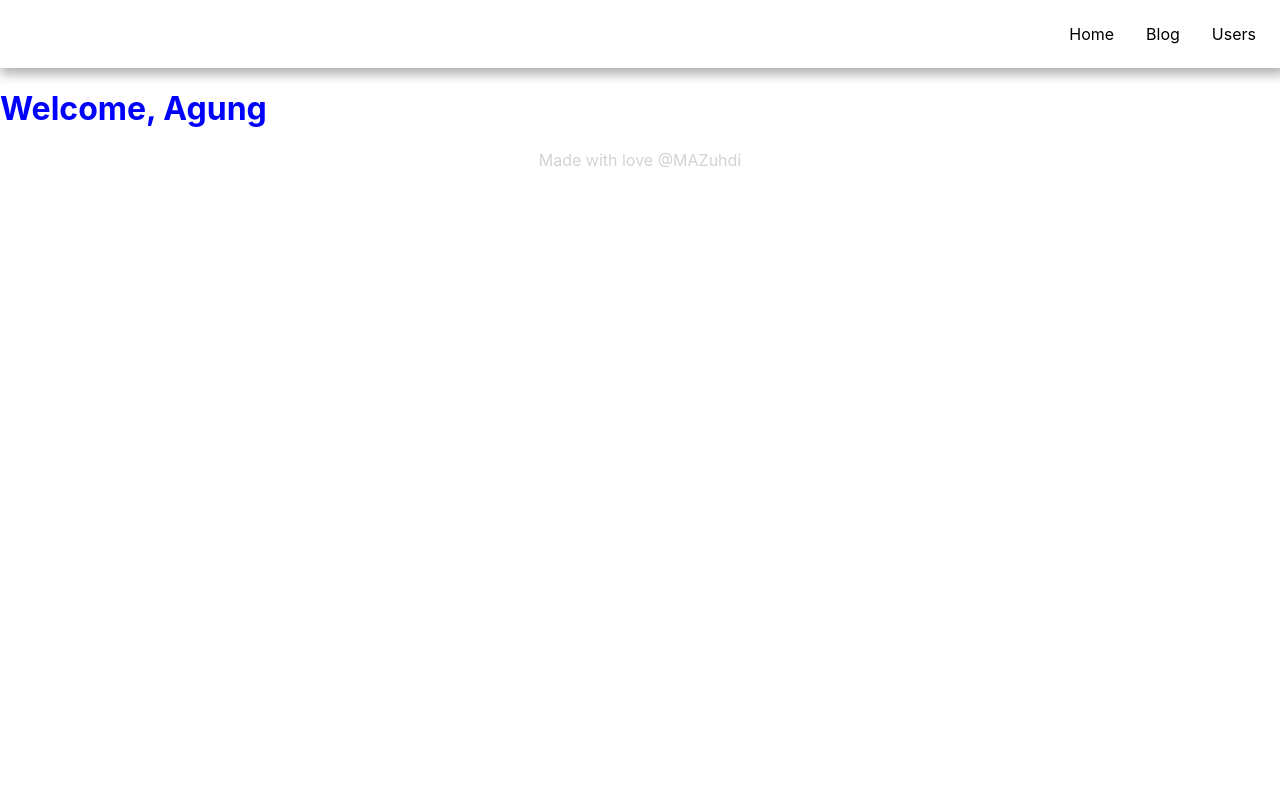
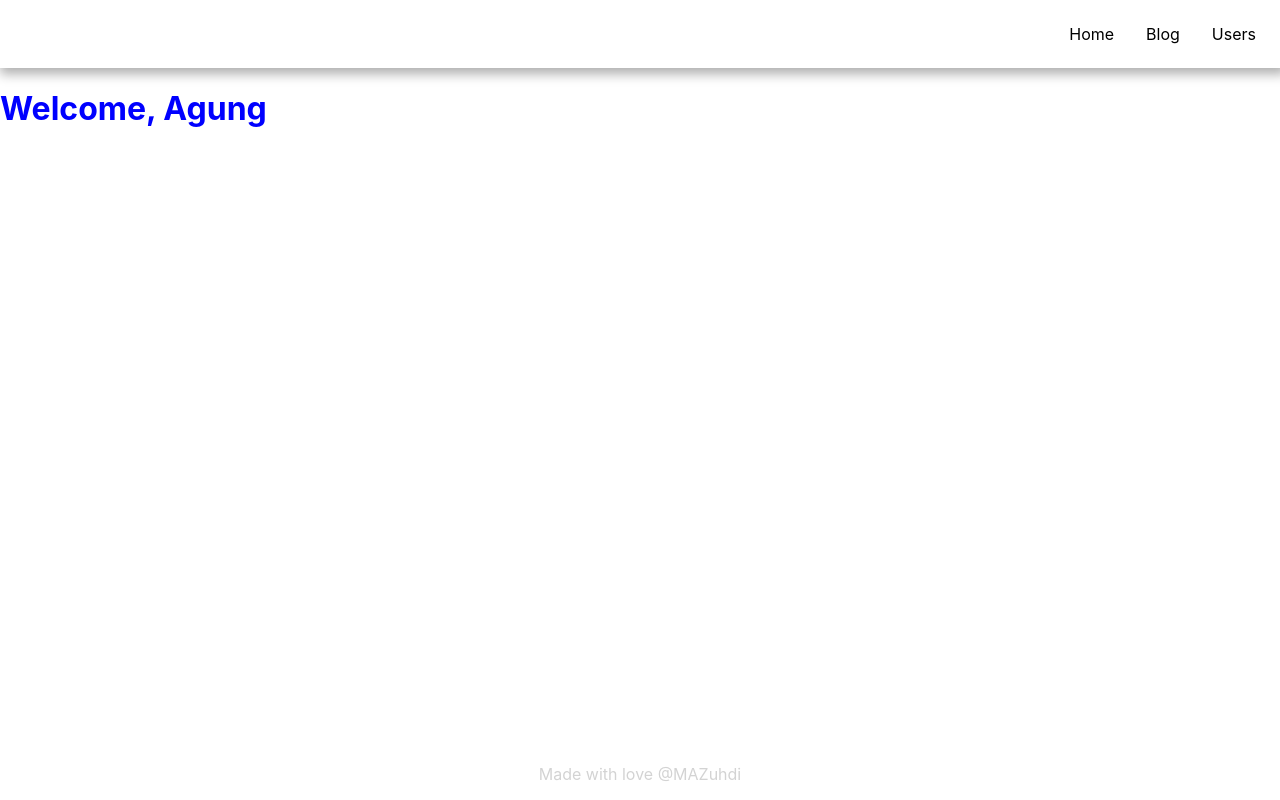
Before and after one commit to MAZuhdi/basic-nextjs, a Next.js app: page / in a window 1280 px wide. Built offline with nearby package versions, Linux system fonts and the light colour scheme.

Commit message:
Membuat Layout Page #09

```diff
--- /dev/null
+++ b/components/Layout/Layout.module.css
@@ -0,0 +1,9 @@
+.container {
+    height: 100%;
+    display: flex;
+    flex-direction: column;
+}
+
+.content {
+    flex: 1;
+}
--- /dev/null
+++ b/components/Layout/index.tsx
@@ -0,0 +1,20 @@
+import { ReactNode } from 'react';
+import Footer from '../Footer'
+import Header from '../Header'
+import styles from './Layout.module.css'
+
+interface LayoutProps{
+    children: ReactNode;
+}
+
+export default function Layout(props: LayoutProps ) {
+
+  const {children} = props;
+  return (
+    <div className={styles.container}>
+        <Header />
+        <div className={styles.content}>{children}</div>
+        <Footer />
+    </div>
+  )
+}
--- a/pages/blog.tsx
+++ b/pages/blog.tsx
@@ -1,7 +1,11 @@
+import Layout from "../components/Layout"
+
 export default function Blog() {
   return (
+    <Layout>
     <div>
         <p className="title">Blog Page</p>
     </div>
+    </Layout>
   )
 }
--- a/pages/index.tsx
+++ b/pages/index.tsx
@@ -1,15 +1,13 @@
-import Header from '../components/Header';
-import Footer from '../components/Footer';
 import type { NextPage } from 'next';
 import styles from '../styles/Home.module.css';
+import Layout from '../components/Layout';
 
 const Home: NextPage = () => {
   return (
-    <>
-      <Header />
+
+    <Layout>
       <h1 className={styles['title-homepage']}>Welcome, Agung</h1>
-      <Footer />
-    </>
+    </Layout>
   )
 }
 
--- a/pages/users/detail.tsx
+++ b/pages/users/detail.tsx
@@ -1,5 +1,9 @@
+import Layout from "../../components/Layout";
+
 export default function userDetail() {
   return (
-    <div>userDetail</div>
+    <Layout>
+        <div>userDetail</div>
+    </Layout>
   )
 }
--- a/pages/users/index.tsx
+++ b/pages/users/index.tsx
@@ -1,7 +1,9 @@
-import React from 'react'
+import Layout from "../../components/Layout";
 
 export default function usersPage() {
   return (
-    <div>usersPage</div>
+    <Layout>
+        <div>usersPage</div>
+    </Layout>
   )
 }
--- a/styles/globals.css
+++ b/styles/globals.css
@@ -6,6 +6,7 @@
     Ubuntu, Cantarell, Fira Sans, Droid Sans, Helvetica Neue, sans-serif;
   max-width: 1400px;
   margin: auto;
+  height: 100%;
 }
 
 a {
@@ -31,3 +32,7 @@
 .title {
   color: red;
 }
+
+#__next {
+  height: 100%;
+}
```
